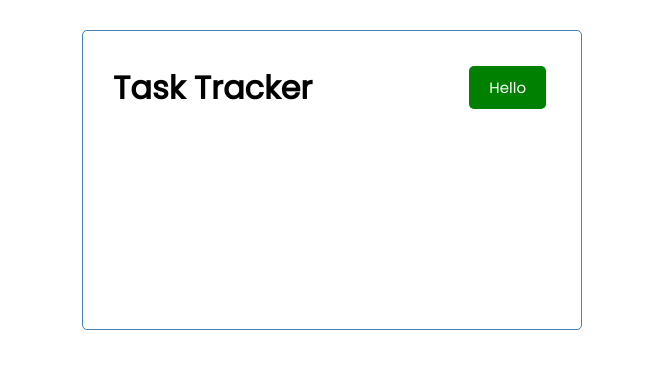
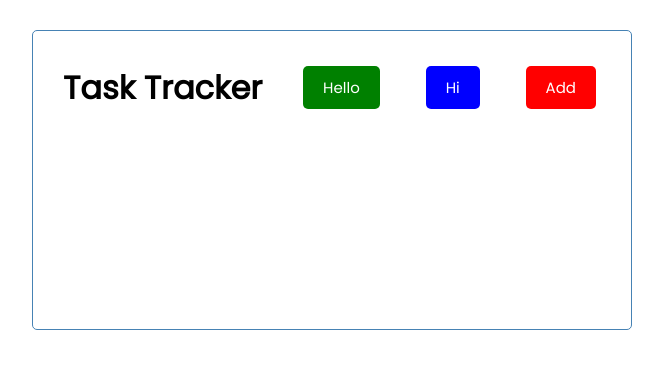
Before and after one commit to pooya2293/my_first_react_app, a React (Create React App) app: page / in a window 1280 px wide. Shown: the top 368 px of the page, without its empty margins (308-971 px from the left). Built offline with nearby package versions, Linux system fonts and the light colour scheme.

Commit message:
add some difrent buttons and change css for test

```diff
--- a/src/components/Header.js
+++ b/src/components/Header.js
@@ -6,6 +6,8 @@ const Header = ({ title }) => {
 		<header className='header'>
 			<h1>{title}</h1>
 			<Buttons color='green' text='Hello' />
+			<Buttons color='blue' text='Hi' />
+			<Buttons color='red' text='Add' />
 		</header>
 	)
 }
--- a/src/index.css
+++ b/src/index.css
@@ -12,7 +12,7 @@ body {
 }
 
 .container {
-  max-width: 500px;
+  max-width: 600px;
   margin: 30px auto;
   overflow: auto;
   min-height: 300px;
```
